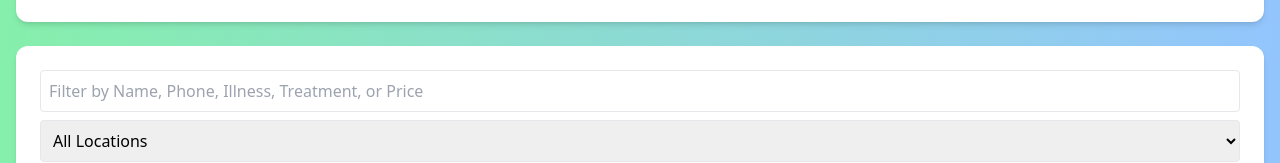
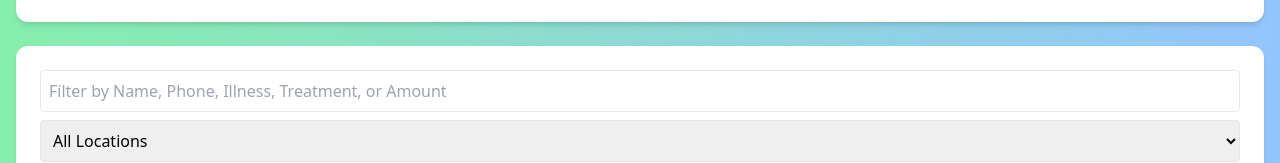
Before and after one commit to TanvirJahan001/Patient-Management-System, a React (Create React App) app: page / in a window 1280 px wide. Shown: the part 636-799 px from the top of the page. Built offline with nearby package versions, Linux system fonts and the light colour scheme.

Commit message:
Update Filter.jsx

```diff
--- a/src/components/Filter.jsx
+++ b/src/components/Filter.jsx
@@ -6,7 +6,7 @@ const Filter = ({ value, setValue, locationFilter, setLocationFilter }) => {
     <div className="mb-4">
       <input
         type="text"
-        placeholder="Filter by Name, Phone, Illness, Treatment, or Price"
+        placeholder="Filter by Name, Phone, Illness, Treatment, or Amount"
         value={value}
         onChange={(e) => setValue(e.target.value)}
         className="border p-2 w-full rounded focus:outline-none focus:ring focus:ring-blue-300 mb-2"
```
